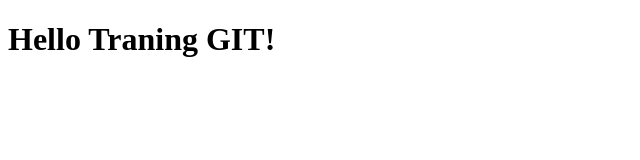
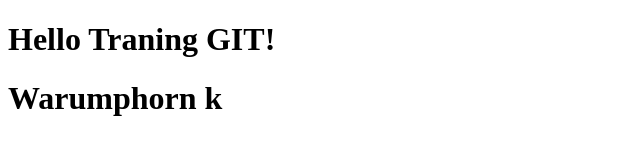
Before and after one commit to chanthanaaort/Trainning, a plain HTML site: page index.html in a window 1280 px wide. Shown: the whole page, without its empty margins (0-640 px from the left). Drawn offline with Linux system fonts and the light colour scheme.

Commit message:
Helloword

```diff
--- a/index.html
+++ b/index.html
@@ -8,6 +8,7 @@
 <body>
 
     <h1>Hello Traning GIT!</h1>
+    <h1>Warumphorn k </h1>
 
 </body>
 </html>
```
